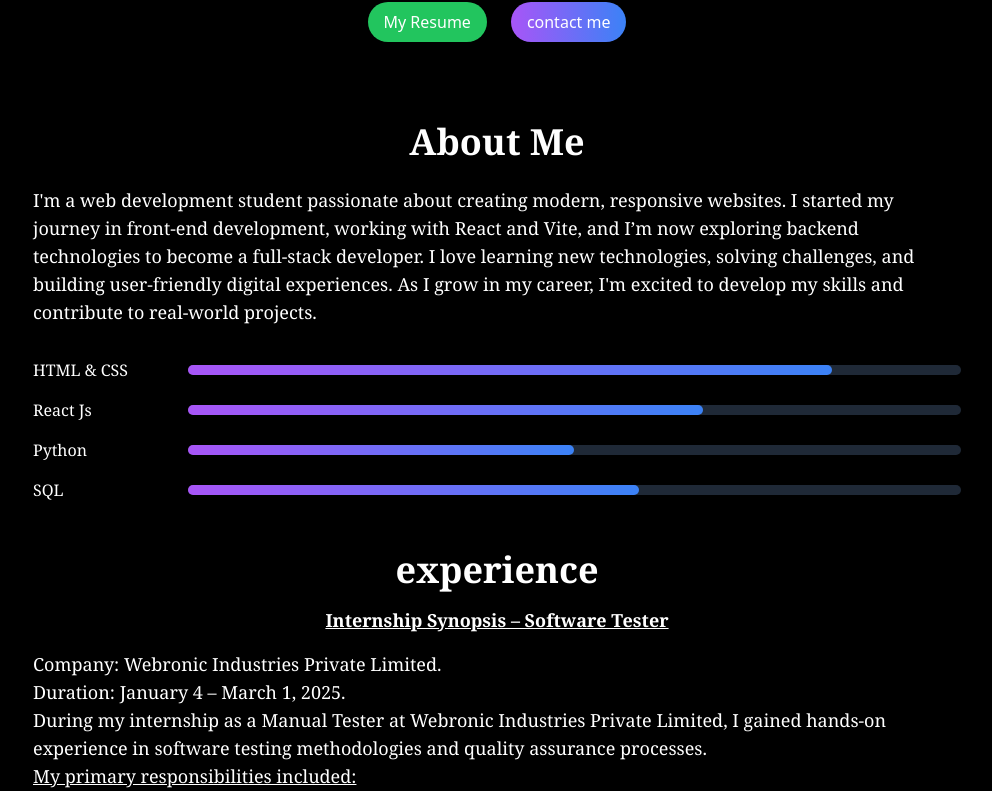
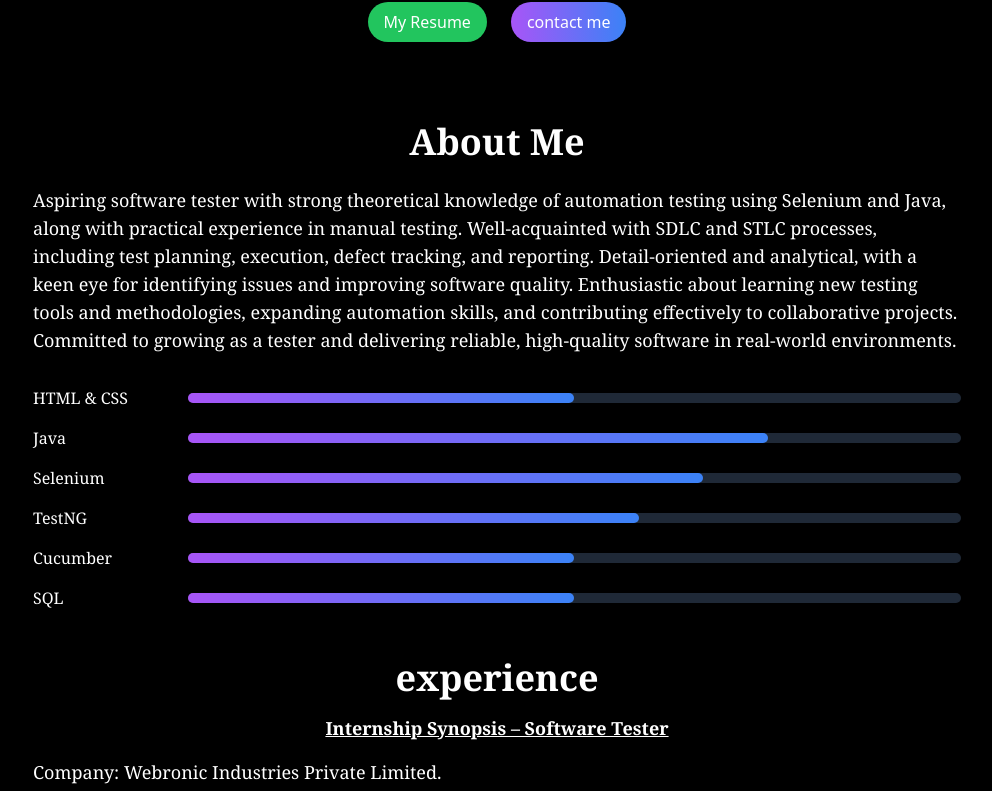
Before and after one commit to mohammedthanishk/MyPortfolio, a React (Vite) app: page / in a window 1280 px wide. Shown: the part 406-1197 px from the top of the page, without its empty margins (143-1135 px from the left). Built offline with nearby package versions, Linux system fonts and the light colour scheme.

Commit message:
added executive summary

```diff
--- a/src/assets/components/About.jsx
+++ b/src/assets/components/About.jsx
@@ -7,13 +7,11 @@ const About = () => {
         <h2 className="text-center text-4xl font-bold">About Me</h2> <br />
         <div className="flex flex-col md:flex-row items-center md:space-x-12">
           <p className="text-lg mb-8">
-            I'm a web development student passionate about creating modern,
-            responsive websites. I started my journey in front-end development,
-            working with React and Vite, and I’m now exploring backend
-            technologies to become a full-stack developer. I love learning new
-            technologies, solving challenges, and building user-friendly digital
-            experiences. As I grow in my career, I'm excited to develop my
-            skills and contribute to real-world projects.
+          Aspiring software tester with strong theoretical knowledge of automation testing using Selenium and Java,
+          along with practical experience in manual testing. Well-acquainted with SDLC and STLC processes, including test planning, execution, defect tracking, and reporting.
+          Detail-oriented and analytical, with a keen eye for identifying issues and improving software quality.
+          Enthusiastic about learning new testing tools and methodologies, expanding automation skills, and contributing effectively to collaborative projects.
+          Committed to growing as a tester and delivering reliable, high-quality software in real-world environments.
           </p>
         </div>
         <div className="space-y-4">
@@ -22,31 +20,48 @@ const About = () => {
               HTML & CSS
             </label>
             <div className="grow bg-gray-800 rounded-full h-2.5">
-              <div className="bg-gradient-to-l from-blue-500 to-purple-500 h-2.5 rounded-full transform tarnsition-tranform duration-300 hover:scale-105 w-10/12"></div>
+              <div className="bg-gradient-to-l from-blue-500 to-purple-500 h-2.5 rounded-full transform tarnsition-tranform duration-300 hover:scale-105 w-3/6"></div>
             </div>
           </div>
           <div className="flex items-center">
             <label htmlFor="Reactjs" className="w-4/12 md:w-2/12">
-              React Js
+              Java
             </label>
             <div className="grow bg-gray-800 rounded-full h-2.5">
-              <div className="bg-gradient-to-l from-blue-500 to-purple-500 h-2.5 rounded-full transform tarnsition-tranform duration-300 hover:scale-105 w-8/12"></div>
+              <div className="bg-gradient-to-l from-blue-500 to-purple-500 h-2.5 rounded-full transform tarnsition-tranform duration-300 hover:scale-105 w-9/12"></div>
             </div>
           </div>
           <div className="flex items-center">
-            <label htmlFor="htmlandcss" className=" w-4/12 md:w-2/12">
-              Python
+            <label htmlFor="Selenium" className=" w-4/12 md:w-2/12">
+              Selenium
             </label>
             <div className="grow bg-gray-800 rounded-full h-2.5">
-              <div className="bg-gradient-to-l from-blue-500 to-purple-500 h-2.5 rounded-full transform tarnsition-tranform duration-300 hover:scale-105 w-3/6"></div>
+              <div className="bg-gradient-to-l from-blue-500 to-purple-500 h-2.5 rounded-full transform tarnsition-tranform duration-300 hover:scale-105 w-4/6"></div>
             </div>
           </div>
           <div className="flex items-center">
-            <label htmlFor="htmlandcss" className="w-4/12 md:w-2/12">
-              SQL
+            <label htmlFor="TestNG" className=" w-4/12 md:w-2/12">
+            TestNG
             </label>
             <div className="grow bg-gray-800 rounded-full h-2.5">
               <div className="bg-gradient-to-l from-blue-500 to-purple-500 h-2.5 rounded-full transform tarnsition-tranform duration-300 hover:scale-105 w-7/12"></div>
+            </div>
+          </div>
+          <div className="flex items-center">
+            <label htmlFor="TestNG" className=" w-4/12 md:w-2/12">
+            Cucumber
+            </label>
+            <div className="grow bg-gray-800 rounded-full h-2.5">
+              <div className="bg-gradient-to-l from-blue-500 to-purple-500 h-2.5 rounded-full transform tarnsition-tranform duration-300 hover:scale-105 w-6/12"></div>
+            </div>
+          </div>
+
+          <div className="flex items-center">
+            <label htmlFor="SQL" className="w-4/12 md:w-2/12">
+            SQL
+            </label>
+            <div className="grow bg-gray-800 rounded-full h-2.5">
+              <div className="bg-gradient-to-l from-blue-500 to-purple-500 h-2.5 rounded-full transform tarnsition-tranform duration-300 hover:scale-105 w-6/12"></div>
             </div>
           </div>
         </div>
```
